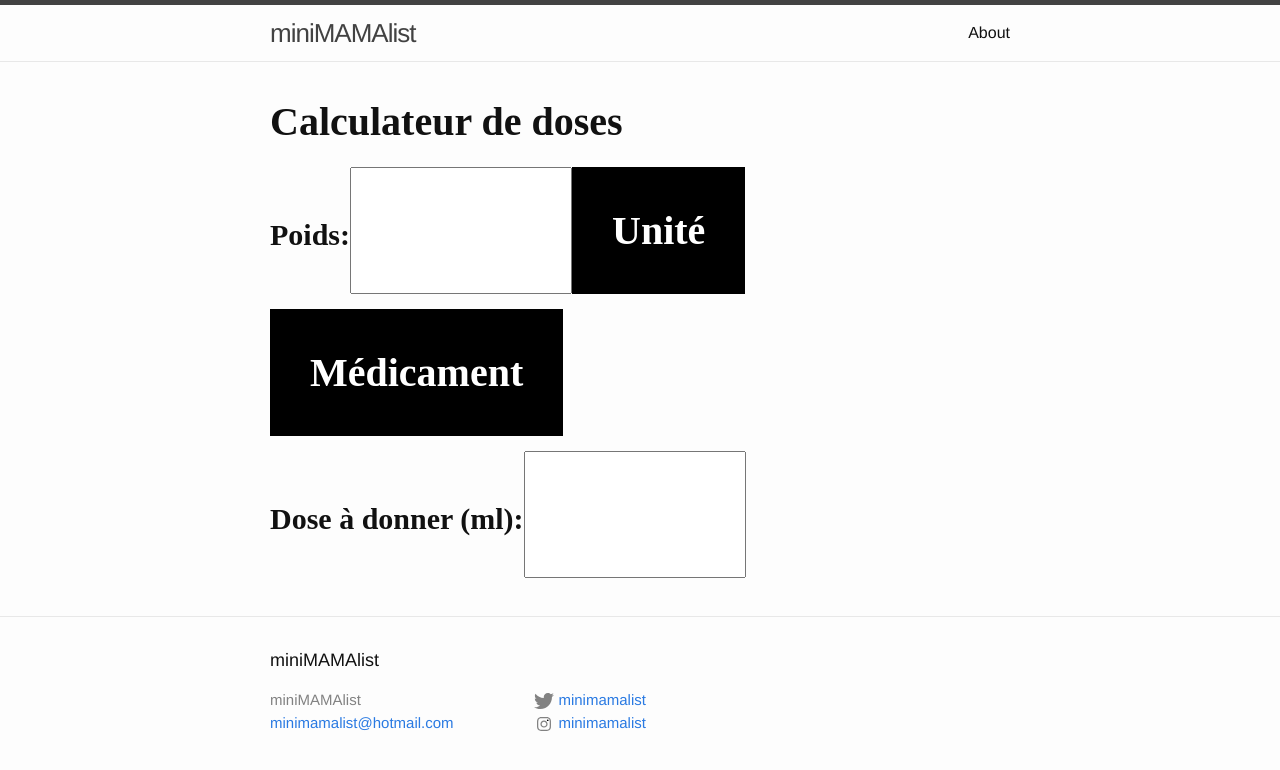
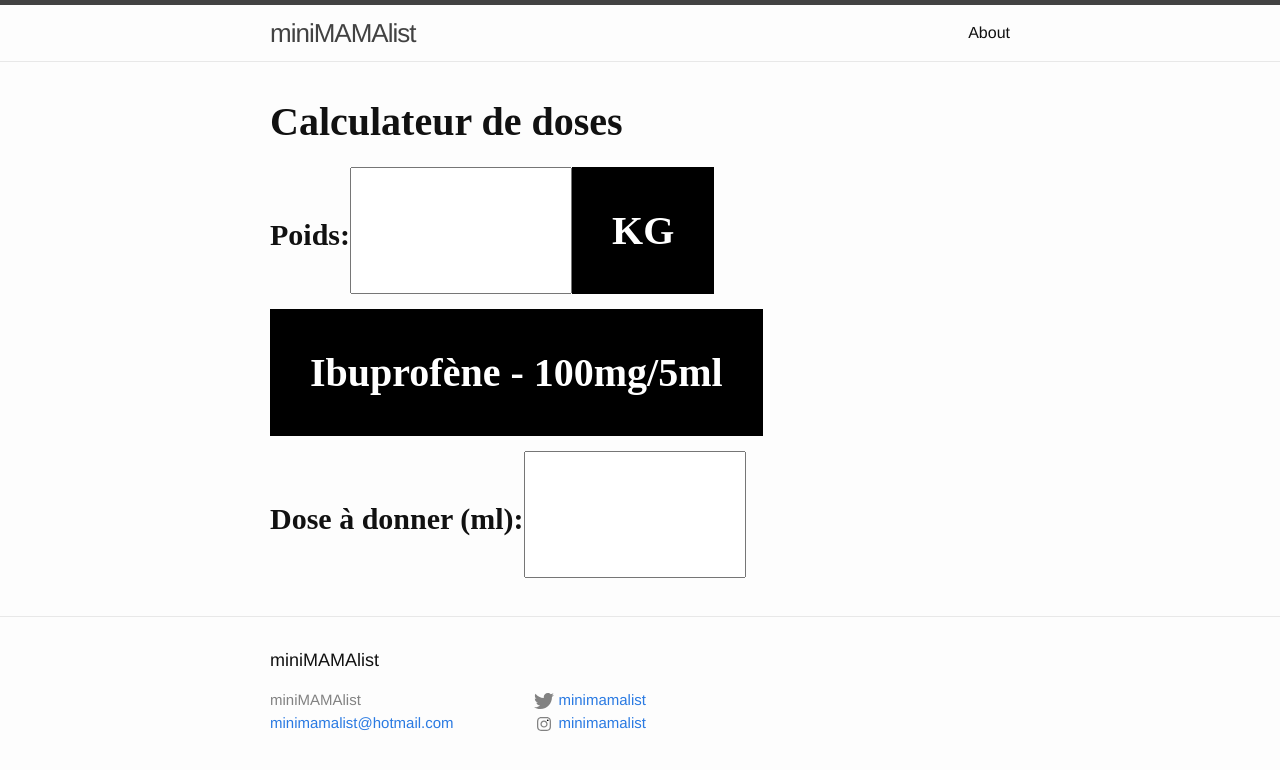
Before and after one commit to patrickboutin/patrickboutin.github.io, a Jekyll site: the page built from index.html, in a window 1280 px wide. Shown: the top 770 px of the page. Built offline with Jekyll 4.4.1, drawn with Linux system fonts in a browser that asks for light colours.

Commit message:
Update index.html

```diff
--- a/index.html
+++ b/index.html
@@ -79,7 +79,7 @@ input[type=numeric] {
 </form>
 </div>
 <div id="2" class="dropdown">
-<button onclick="myFunction2()" class="dropbtn">Unité</button>
+<button onclick="myFunction2()" class="dropbtn">KG</button>
   <div id="myDropdown2" class="dropdown-content">
     <a href="#kg">KG</a>
     <a href="#lbs">LBS</a>
@@ -88,7 +88,7 @@ input[type=numeric] {
 <p>
 </p>
 <div class="dropdown">
-  <button onclick="myFunction1()" class="dropbtn">Médicament</button>
+  <button onclick="myFunction1()" class="dropbtn">Ibuprofène - 100mg/5ml</button>
   <div id="myDropdown1" class="dropdown-content">
     <a href="#home">Ibuprofène - 100mg/5ml</a>
     <a href="#about">Ibuprofène - 200mg/5ml</a>
```
